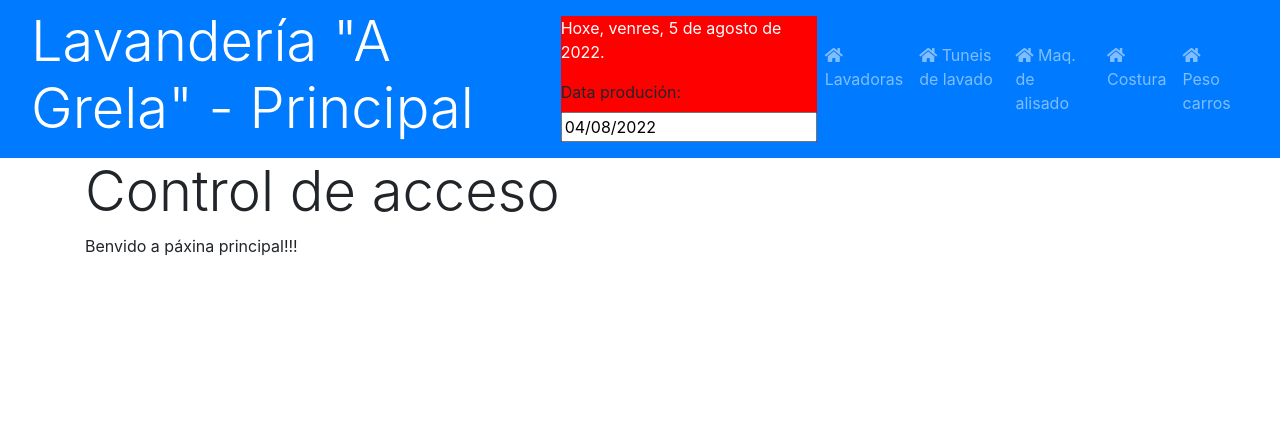
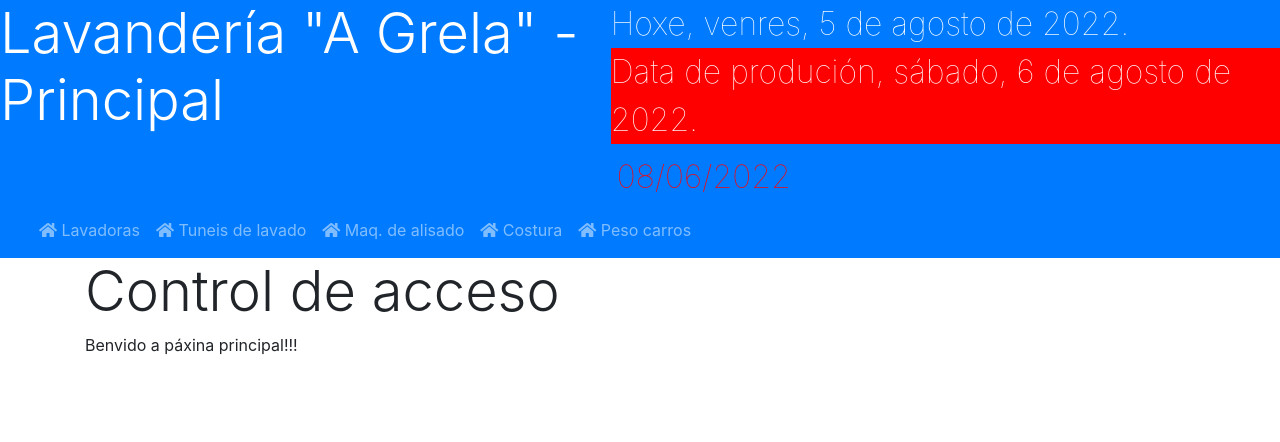
Before and after one commit to EmiGitHuv/Proxecto, a PHP site: page /Proyecto/ in a window 1280 px wide. Shown: the top 442 px of the page. Run offline with PHP 8.4, Linux system fonts and the light colour scheme; some libraries are stand-ins or nearby versions.

Commit message:
Creando probas index data produción

```diff
--- a/libs/css/estilos.css
+++ b/libs/css/estilos.css
@@ -75,3 +75,9 @@
 .datepicker-dropdown.datepicker-orient-top:before {
     border-top: 7px solid rgba(0,0,0,.1);
 }
+.dateselect{
+    background-color: transparent;
+    color: red;
+    border-style: none;
+    font-weight: lighter;
+}
--- a/libs/js/js.js
+++ b/libs/js/js.js
@@ -1,11 +1,13 @@
 window.onload = function () {
-    /*var fecha = new Date(); //Fecha actual
-    var mes = fecha.getMonth() + 1; //obteniendo mes
-    var dia = fecha.getDate(); //obteniendo dia
-    var ano = fecha.getFullYear(); //obteniendo año
-    if (dia < 10)
-        dia = '0' + dia; //agrega cero si el menor de 10
-    if (mes < 10)
-        mes = '0' + mes //agrega cero si el menor de 10*/
     document.getElementById('data_act').innerHTML = 'Hoxe,  ' + moment().format('LLL') + '.';
+    mostrarDatas();
+
 }
+function mostrarDatas() {
+    var data_prod = new Date();
+    var dif = -1
+    data_prod.setDate(data_prod.getDate() - dif);
+    $('#data_prod').datepicker("setDate", data_prod);
+    document.getElementById('lb_data_prod').setAttribute('style', 'background-color: red');
+    document.getElementById('lb_data_prod').innerHTML = 'Data de produción,  ' + moment(data_prod).format('LLL') + '.';
+}
--- a/public/funcions.php
+++ b/public/funcions.php
@@ -22,28 +22,19 @@ echo <<<EOT
     <title>$title</title>
 </head>
 <body>
+    <div class="d-flex flex-row bg-primary text-white" style=" margin:0; padding:0">
+        <div style = "width: 65%;"><h1 class="display-4">Lavandería "A Grela" - $depart</h1></div>
+        <div style="font-size: 32px; font-weight: lighter; margin:0; padding:0">
+            <p id="data_act" style="margin:0; padding:0"></p>
+            <label id="lb_data_prod" style="margin:0; padding:0"></label>
+            <input type="button" class="dateselect"  id="data_prod"  />
+            <script>
+
+            </script>
+        </div>
+    </div>
     <nav class="navbar navbar-expand-lg navbar-dark bg-primary">
         <div class="container-fluid">
-            <h1 class="display-4 text-white">Lavandería "A Grela" - $depart</h1>
-            <div style="background:red">
-                <p id="data_act" class="fs-1 text-white"></p>
-                <label>Data produción:</label>
-                <input type="text" class="dateselect" id="data_prod"  />
-                <script>
-                    $('.dateselect').datepicker({
-                        format: 'dd/mm/yyyy',
-                    });
-                    var data_prod = new Date();
-                    data_prod.setDate(data_prod.getDate() - 1);
-                    $('#data_prod').datepicker("setDate", data_prod);
-                </script>
-
-
-
-
-
-            </div>
-
             <button class="navbar-toggler" type="button" data-bs-toggle="collapse" data-bs-target="#navbarSupportedContent"
                 aria-controls="navbarSupportedContent" aria-expanded="false" aria-label="Toggle navigation">
                 <span class="navbar-toggler-icon"></span>
```
